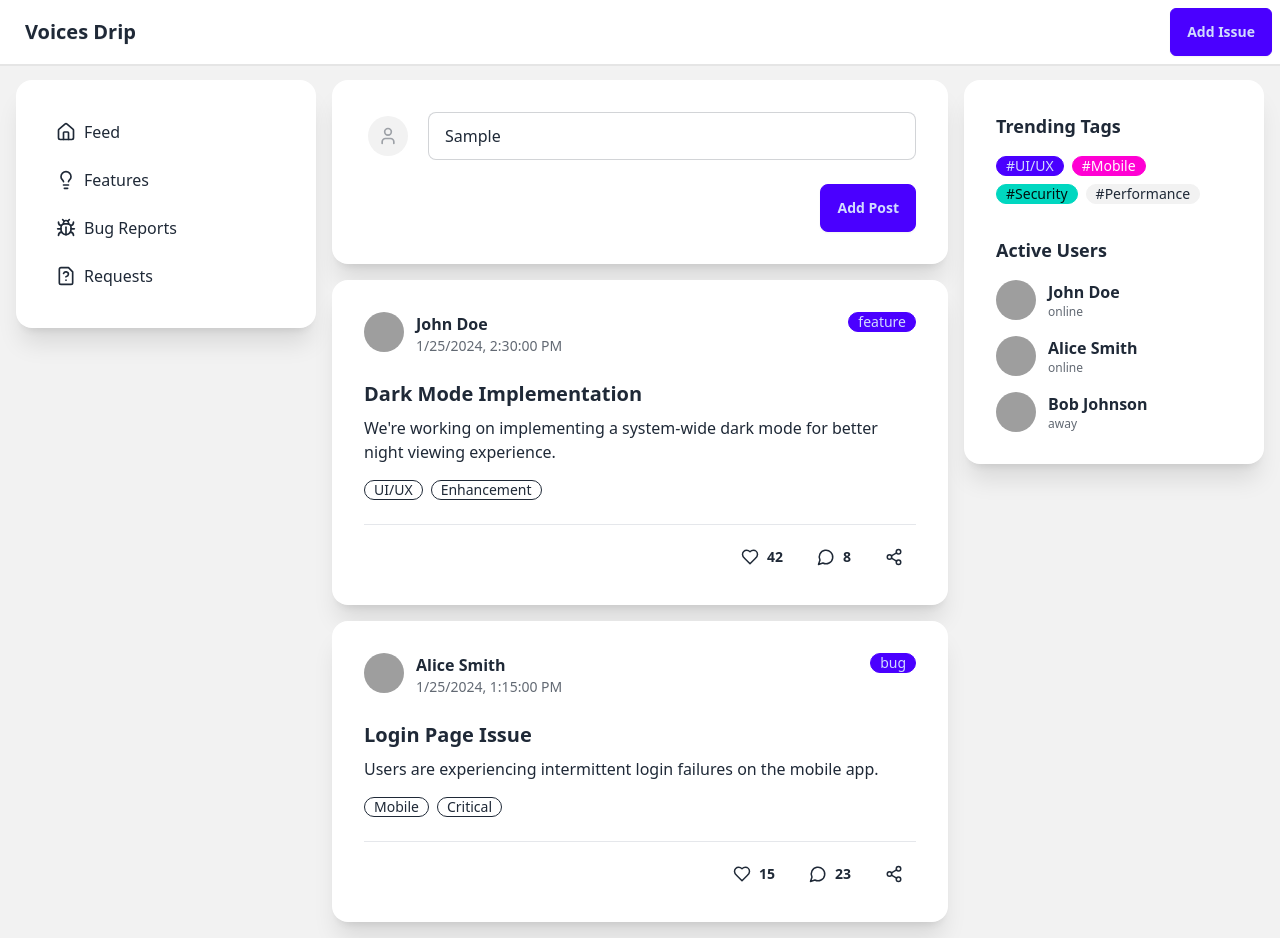
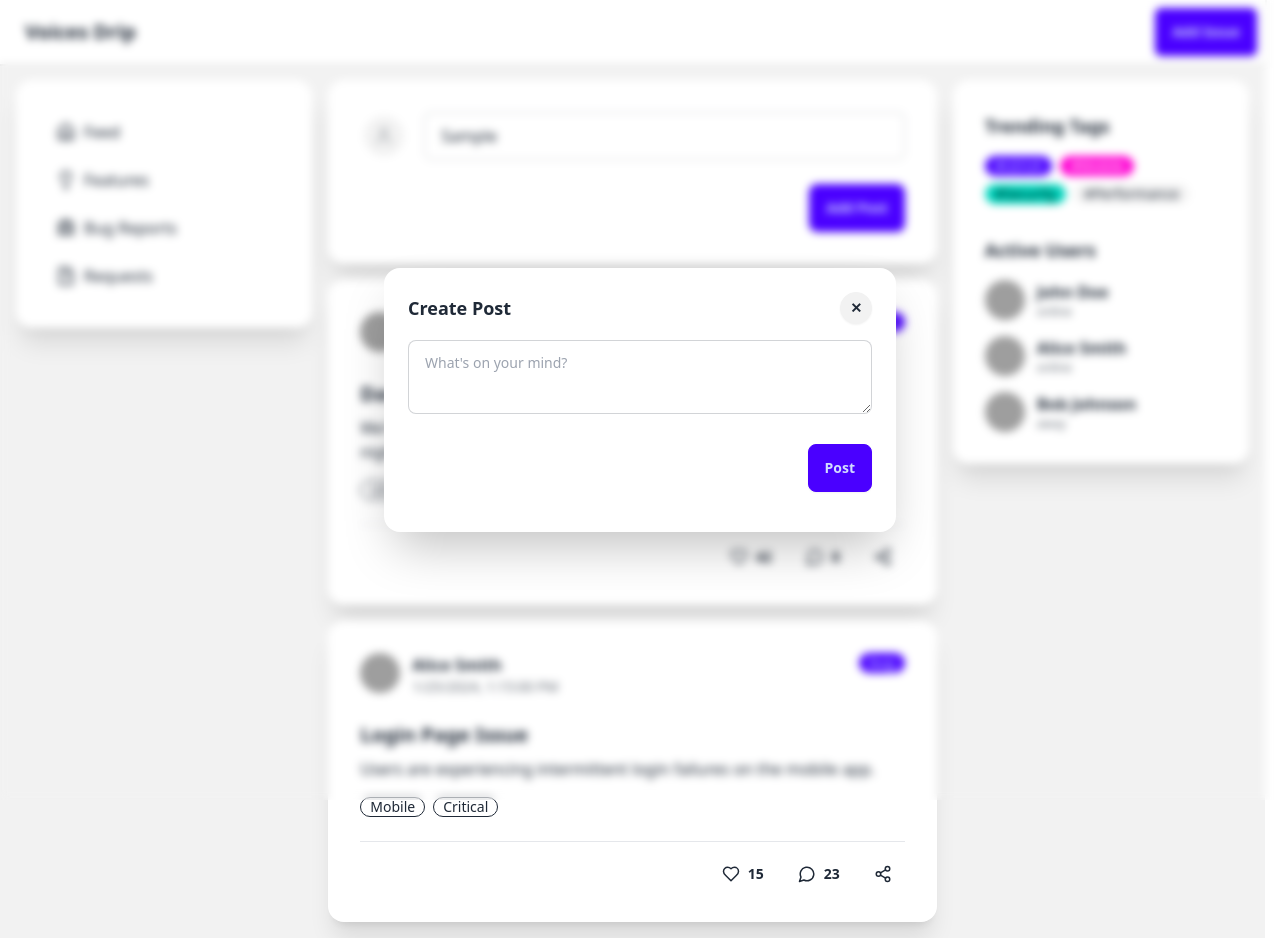
Before and after one commit to arghoritma/voice-drip, a Next.js app: page / in a window 1280 px wide. Both pictures are taken after typing "Sample" into the empty fields and a click on the button "Add Post". Built offline with nearby package versions, Linux system fonts and the light colour scheme; no server answers; the database is empty; grey boxes are pictures that could not be loaded.

Commit message:
feat: implement create post modal, enhance request handling, and update database schema

```diff
--- a/components/CreatePost.tsx
+++ b/components/CreatePost.tsx
@@ -1,8 +1,13 @@
-import React from "react";
+"use client";
+
+import React, { useState } from "react";
 import MyAvatar from "@/components/ui/MyAvatar";
 
 export default function CreatePost() {
+  const [isModalOpen, setIsModalOpen] = useState(false);
+
   return (
+    <>
       <div className="card bg-base-100 shadow-xl mb-4">
         <div className="card-body">
           <div className="flex gap-4">
@@ -11,12 +16,50 @@ export default function CreatePost() {
               type="text"
               placeholder="Share your thoughts..."
               className="input input-bordered w-full"
+              onClick={() => setIsModalOpen(true)}
             />
           </div>
           <div className="flex justify-end gap-2 mt-4">
-          <button className="btn btn-primary"> Add Post</button>
+            <button
+              className="btn btn-primary"
+              onClick={() => setIsModalOpen(true)}
+            >
+              {" "}
+              Add Post
+            </button>
           </div>
         </div>
       </div>
+
+      {isModalOpen && (
+        <dialog open className="modal backdrop-blur-sm">
+          <div className="modal-box">
+            <div className="flex justify-between items-center">
+              <h3 className="font-bold text-lg">Create Post</h3>
+              <button
+                className="btn btn-sm btn-circle"
+                onClick={() => setIsModalOpen(false)}
+              >
+                ✕
+              </button>
+            </div>
+            <form className="py-4">
+              <textarea
+                className="textarea textarea-bordered w-full"
+                placeholder="What's on your mind?"
+              ></textarea>
+              <div className="modal-action">
+                <button type="submit" className="btn btn-primary">
+                  Post
+                </button>
+              </div>
+            </form>
+          </div>
+          <form method="dialog" className="modal-backdrop">
+            <button onClick={() => setIsModalOpen(false)}>close</button>
+          </form>
+        </dialog>
+      )}
+    </>
   );
 }
--- /dev/null
+++ b/components/forms/createPost.tsx
@@ -0,0 +1,5 @@
+import React from "react";
+
+export default function () {
+  return <form action=""></form>;
+}
```
Also changed, not shown: actions/requests.ts (added, +79 -0 lines), 1 other file (tests, documents, lock files or other folders). Lines whose indentation alone changed are shown as unchanged.
